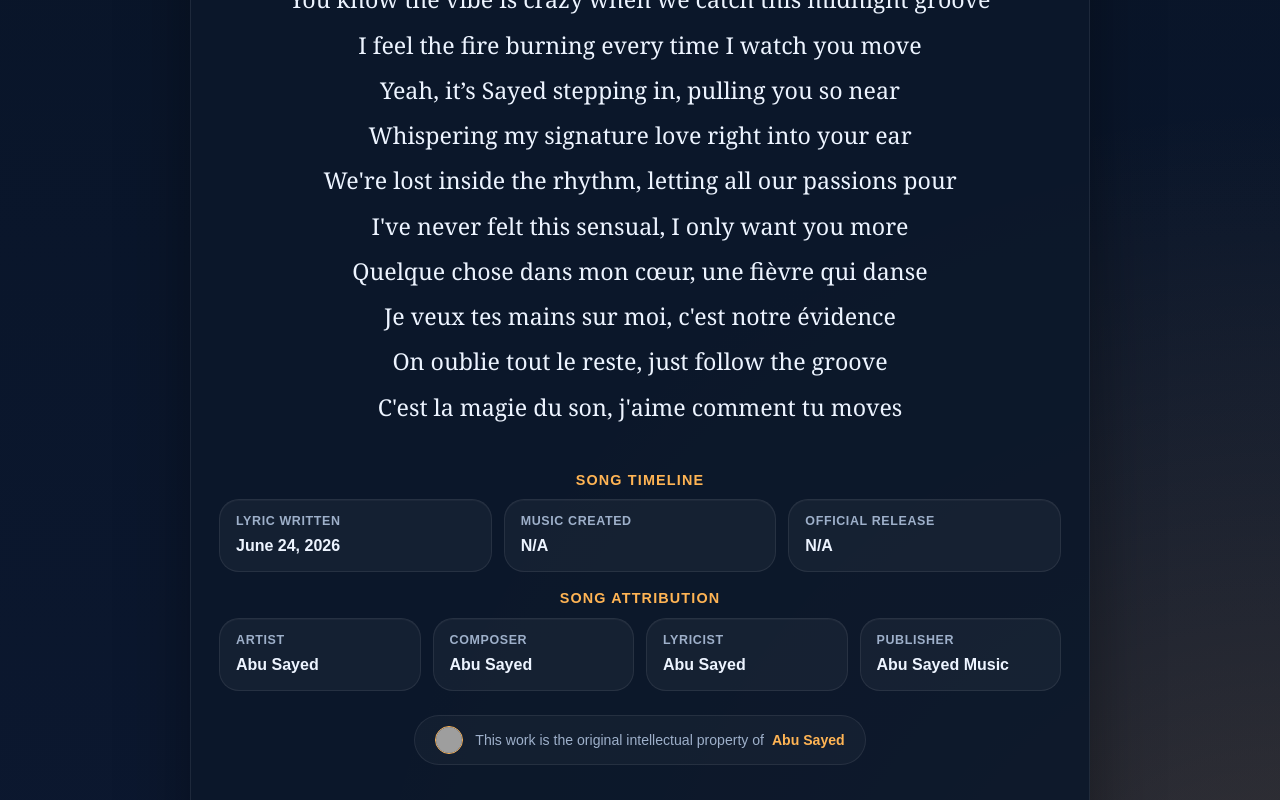
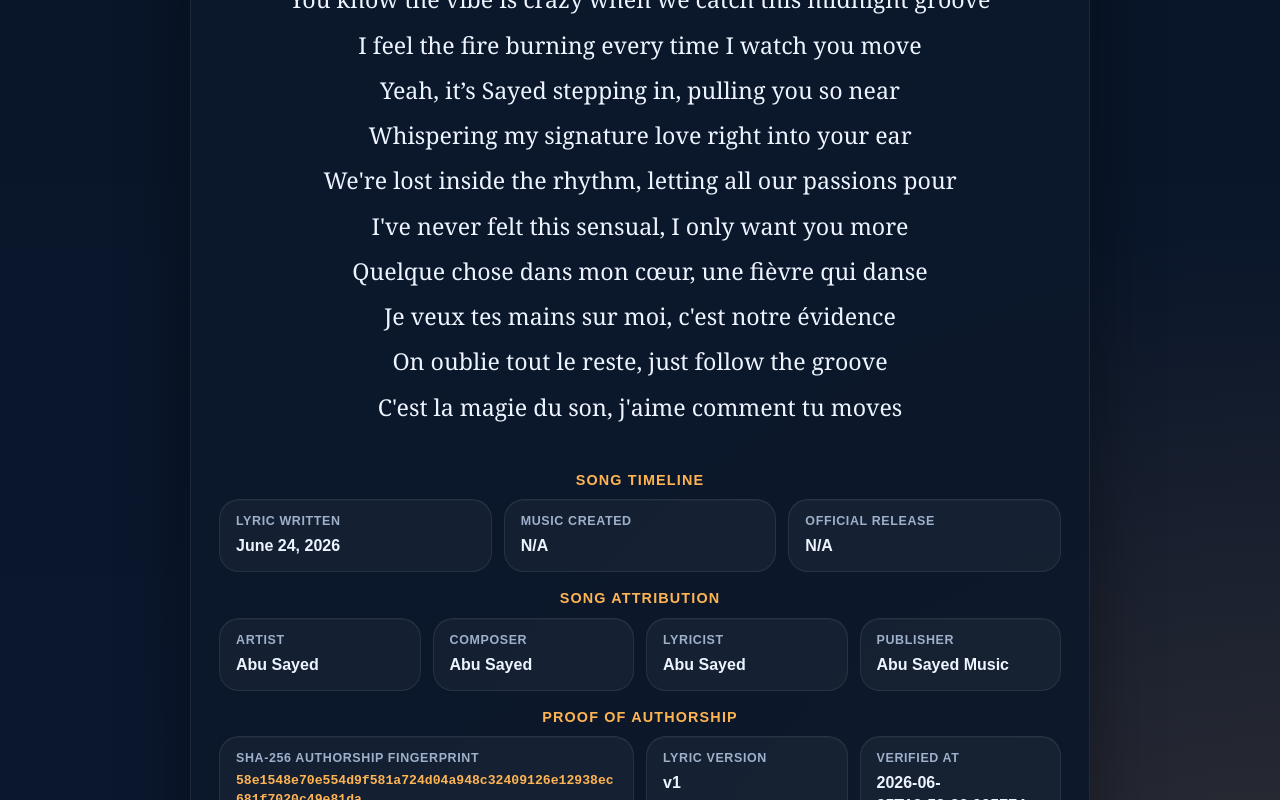
Before and after one commit to ImAbuSayed/quelque-chose-dans-mon-cur, a plain HTML site: page index.html in a window 1280 px wide. Shown: the part 2000-2800 px from the top of the page. Drawn offline with Linux system fonts and the light colour scheme; grey boxes are pictures that could not be loaded.

Commit message:
feat: update song assets v1 with signed GPG commit [verified]

```diff
--- a/index.html
+++ b/index.html
@@ -14,9 +14,9 @@
     <meta name="keywords" content="Quelque Chose Dans Mon Cœur, Abu Sayed lyrics, original song lyrics, Abu Sayed original song, Abu Sayed lyricist, Abu Sayed composer, Abu Sayed songwriter, official lyrics">
     <meta name="robots" content="index,follow,max-snippet:-1,max-image-preview:large,max-video-preview:-1">
     <meta name="referrer" content="strict-origin-when-cross-origin">
-    <meta name="description" content="Access the verified lyrics of &#x27;Quelque Chose Dans Mon Cœur&#x27;, an original song crafted, composed, and performed by Abu Sayed.">
+    <meta name="description" content="Abu Sayed&#x27;s original song &#x27;Quelque Chose Dans Mon Cœur&#x27; official lyrics. Explore the depth of this composition, written and owned by Abu Sayed.">
     <meta property="og:title" content="Quelque Chose Dans Mon Cœur - Original Lyrics by Abu Sayed">
-    <meta property="og:description" content="Access the verified lyrics of &#x27;Quelque Chose Dans Mon Cœur&#x27;, an original song crafted, composed, and performed by Abu Sayed.">
+    <meta property="og:description" content="Abu Sayed&#x27;s original song &#x27;Quelque Chose Dans Mon Cœur&#x27; official lyrics. Explore the depth of this composition, written and owned by Abu Sayed.">
     <meta property="og:type" content="music.song">
     <meta property="og:url" content="https://imabusayed.github.io/quelque-chose-dans-mon-cur/">
     <meta property="og:site_name" content="Abu Sayed Music">
@@ -24,7 +24,7 @@
     <meta name="last-modified" content="2026-06-24 12:51:05">
     <meta name="twitter:card" content="summary_large_image">
     <meta name="twitter:title" content="Quelque Chose Dans Mon Cœur - Original Lyrics by Abu Sayed">
-    <meta name="twitter:description" content="Access the verified lyrics of &#x27;Quelque Chose Dans Mon Cœur&#x27;, an original song crafted, composed, and performed by Abu Sayed.">
+    <meta name="twitter:description" content="Abu Sayed&#x27;s original song &#x27;Quelque Chose Dans Mon Cœur&#x27; official lyrics. Explore the depth of this composition, written and owned by Abu Sayed.">
     <link rel="canonical" href="https://imabusayed.github.io/quelque-chose-dans-mon-cur/">
     <link rel="sitemap" type="application/xml" title="Sitemap" href="https://imabusayed.github.io/quelque-chose-dans-mon-cur/sitemap.xml">
     <link rel="author" href="https://github.com/ImAbuSayed">
@@ -100,7 +100,7 @@
       "@id": "https://imabusayed.github.io/quelque-chose-dans-mon-cur#webpage",
       "url": "https://imabusayed.github.io/quelque-chose-dans-mon-cur/",
       "name": "Quelque Chose Dans Mon Cœur - Original Lyrics by Abu Sayed",
-      "description": "Access the verified lyrics of 'Quelque Chose Dans Mon Cœur', an original song crafted, composed, and performed by Abu Sayed.",
+      "description": "Abu Sayed's original song 'Quelque Chose Dans Mon Cœur' official lyrics. Explore the depth of this composition, written and owned by Abu Sayed.",
       "isPartOf": {
         "@id": "https://music.abusayed.com.bd/#website"
       },
@@ -537,7 +537,7 @@
 
         <div class="controls">
             <button class="btn-speak" id="speakBtn" title="Read the lyrics aloud"><span id="speakText">Read Aloud</span></button>
-            <a href="https://music.abusayed.com.bd/Licensing/?https://imabusayed.github.io/quelque-chose-dans-mon-cur/" class="btn-license" title="Get licensing for this song" target="_blank">Obtain a Music License for Quelque Chose Dans Mon Cœur</a>
+            <a href="https://music.abusayed.com.bd/Licensing/?https://imabusayed.github.io/quelque-chose-dans-mon-cur/" class="btn-license" title="Get licensing for this song" target="_blank">Official Music Licensing for Quelque Chose Dans Mon Cœur</a>
 
         </div>
         <br>
@@ -612,6 +612,26 @@
             <div class="meta-card">
                 <span class="meta-label">Publisher</span>
                 <strong>Abu Sayed Music</strong>
+            </div>
+
+                </div>
+            </div>
+
+            <div class="details-block">
+                <div class="details-title">Proof of Authorship</div>
+                <div class="meta-grid">
+
+            <div class="meta-card" style="grid-column: span 2;">
+                <span class="meta-label">SHA-256 Authorship Fingerprint</span>
+                <strong style="word-break: break-all; font-family: monospace; font-size: 0.82rem; color: var(--accent);">58e1548e70e554d9f581a724d04a948c32409126e12938ec681f7020c49e81da</strong>
+            </div>
+            <div class="meta-card">
+                <span class="meta-label">Lyric Version</span>
+                <strong>v1</strong>
+            </div>
+            <div class="meta-card">
+                <span class="meta-label">Verified At</span>
+                <strong>2026-06-25T12:58:33.995774</strong>
             </div>
 
                 </div>
```
Also changed, not shown: excerpts/Bridge-Preview.txt (added), excerpts/Chorus-Preview.txt (added), excerpts/Final-Chorus-Preview.txt (added), excerpts/Hook-Preview.txt (added), excerpts/Pre-Chorus-2-Preview.txt (added), excerpts/Pre-Chorus-3-Preview.txt (added), excerpts/Pre-Chorus-Preview.txt (added), excerpts/Verse-1-Preview.txt (added), excerpts/Verse-2-Preview.txt (added), excerpts/Verse-3-Preview.txt (added), hashes.txt (added), llms.txt, lyrics_backup/2026-06-25_quelque-chose-dans-mon-cur-v1.txt (added), manifest.json (added), 1 other file.
